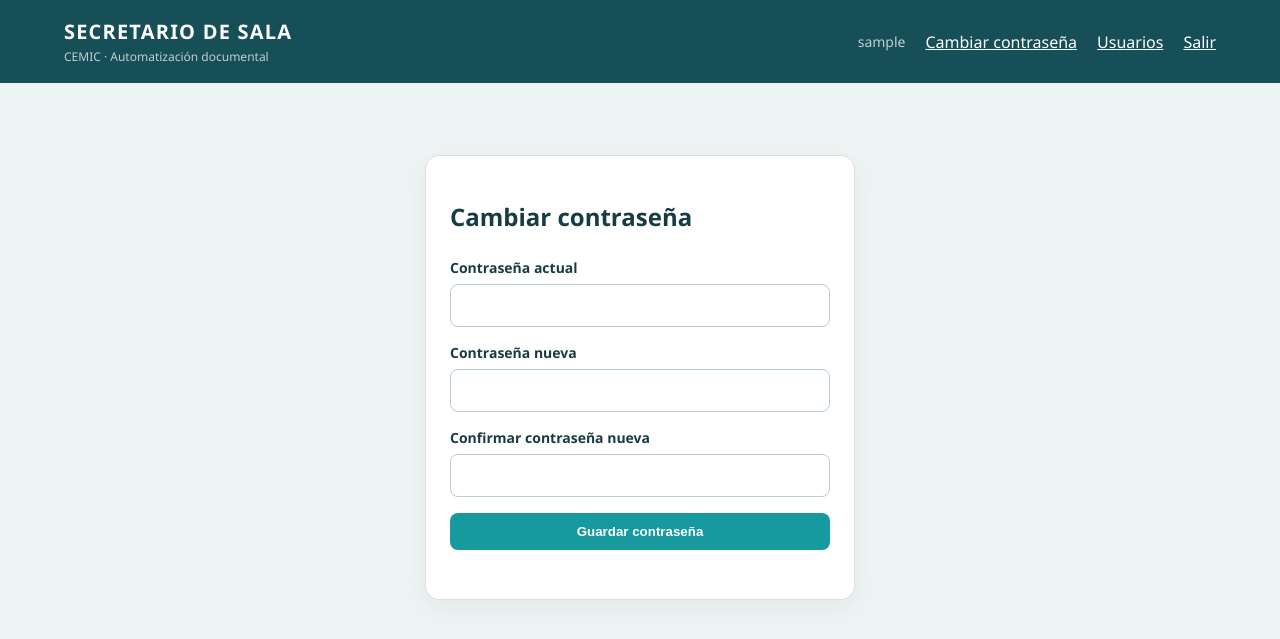
After one commit to IVANAGUSS12/evosmedicas, a Flask app: page /mi-clave in a window 1280 px wide. The commit adds this page. Shown: the top 639 px of the page. Run offline with Flask 3, Linux system fonts and the light colour scheme; the visitor is signed in with stand-in values (Sample User, id 1); some libraries are stand-ins or nearby versions.

Commit message:
Permitir cambio de clave y usar siempre pacientes todas

```diff
--- a/app.py
+++ b/app.py
@@ -194,6 +194,9 @@ def init_db():
             (ahora,),
         )
         con.execute(
+            "UPDATE trabajos SET estado_paciente = 'ALTA' WHERE estado_paciente = 'ACTIVO'"
+        )
+        con.execute(
             """UPDATE trabajos
                SET progreso = CASE
                    WHEN estado='COMPLETADO' THEN 100
@@ -269,6 +272,38 @@ def salir():
     return redirect(url_for("login"))
 
 
+@app.route("/mi-clave", methods=["GET", "POST"])
+@login_requerido
+def mi_clave():
+    if request.method == "POST":
+        clave_actual = request.form.get("clave_actual", "")
+        clave_nueva = request.form.get("clave_nueva", "")
+        clave_confirmacion = request.form.get("clave_confirmacion", "")
+        with db() as con:
+            usuario = con.execute(
+                "SELECT clave_hash FROM usuarios WHERE id = ?",
+                (session["usuario_id"],),
+            ).fetchone()
+            if not usuario or not check_password_hash(
+                usuario["clave_hash"], clave_actual
+            ):
+                flash("La contraseña actual no es correcta.")
+                return redirect(url_for("mi_clave"))
+            if len(clave_nueva) < 8:
+                flash("La contraseña nueva debe tener al menos 8 caracteres.")
+                return redirect(url_for("mi_clave"))
+            if clave_nueva != clave_confirmacion:
+                flash("La confirmación no coincide con la contraseña nueva.")
+                return redirect(url_for("mi_clave"))
+            con.execute(
+                "UPDATE usuarios SET clave_hash=? WHERE id=?",
+                (generate_password_hash(clave_nueva), session["usuario_id"]),
+            )
+        flash("Contraseña actualizada.")
+        return redirect(url_for("inicio"))
+    return render_template("mi_clave.html")
+
+
 @app.route("/")
 @login_requerido
 def inicio():
@@ -318,6 +353,7 @@ def crear_trabajo():
         flash("La fecha desde no puede ser posterior a la fecha hasta.")
         return redirect(url_for("inicio"))
 
+    estado_paciente = "ALTA"
     ahora = datetime.now().isoformat(timespec="seconds")
     with db() as con:
         cur = con.execute(
@@ -330,7 +366,7 @@ def crear_trabajo():
                 centro_atencion,
                 internacion,
                 dni,
-                request.form["estado_paciente"],
+                estado_paciente,
                 rango,
                 desde,
                 hasta,
--- a/automation.py
+++ b/automation.py
@@ -634,9 +634,8 @@ def _buscar_internacion(page, trabajo):
     ).last
     opcion_internacion.wait_for(state="visible")
     opcion_internacion.click()
-    estado = "ACTIVAS" if trabajo["estado_paciente"] == "ACTIVO" else "TODAS"
     page.locator('[id="formSelectInternacion:j_idt378_label"]').click()
-    page.get_by_role("option", name=estado, exact=True).click()
+    page.get_by_role("option", name="TODAS", exact=True).click()
     campo = _campo_buscar(page)
     campo.fill(trabajo["internacion"])
     page.get_by_role("button", name="Buscar", exact=True).click()
@@ -723,6 +722,8 @@ def _ordenar_evoluciones(page, modal):
             for i in range(min(filas.count(), 10))
         ]
         fechas = [fecha for fecha in fechas if fecha]
+        if len(fechas) == 1:
+            return
         if len(fechas) >= 2 and fechas[0] <= fechas[-1]:
             return
         encabezado.click()
--- a/templates/base.html
+++ b/templates/base.html
@@ -12,6 +12,7 @@
     {% if session.usuario %}
       <nav>
         <span>{{ session.usuario }}</span>
+        <a href="{{ url_for('mi_clave') }}">Cambiar contraseña</a>
         {% if session.administrador %}<a href="{{ url_for('usuarios') }}">Usuarios</a>{% endif %}
         <form method="post" action="{{ url_for('salir') }}" class="logout-form">
           <input type="hidden" name="csrf_token" value="{{ csrf_token() }}">
--- a/templates/inicio.html
+++ b/templates/inicio.html
@@ -10,10 +10,10 @@
 <section class="card">
   <form method="post" action="{{ url_for('crear_trabajo') }}" class="grid">
     <input type="hidden" name="csrf_token" value="{{ csrf_token() }}">
+    <input type="hidden" name="estado_paciente" value="ALTA">
     <label>Centro de atención<select name="centro_atencion" required>{% for centro in centros_atencion %}<option value="{{ centro }}">{{ centro }}</option>{% endfor %}</select></label>
     <label>Nº de internación<input name="internacion" required inputmode="numeric"></label>
     <label>DNI<input name="dni" required inputmode="numeric"></label>
-    <fieldset><legend>Estado del paciente</legend><label class="radio"><input type="radio" name="estado_paciente" value="ACTIVO" checked> Actualmente internado (ACTIVAS)</label><label class="radio"><input type="radio" name="estado_paciente" value="ALTA"> Tiene alta (TODAS)</label></fieldset>
     <fieldset><legend>Período solicitado</legend><label class="radio"><input type="radio" name="rango_tipo" value="TODA" checked> Toda la internación</label><label class="radio"><input type="radio" name="rango_tipo" value="RANGO"> Rango de fechas</label><div class="dates"><input type="date" name="fecha_desde"><input type="date" name="fecha_hasta"></div></fieldset>
     <button class="span">Agregar paciente</button>
   </form>
@@ -27,7 +27,7 @@
       <div>
         <strong>Internación {{ t.internacion }}</strong>
         <span>Centro {{ t.centro_atencion or "SAAVEDRA" }}</span>
-        <span>DNI {{ t.dni }} · {{ "ACTIVAS" if t.estado_paciente == "ACTIVO" else "TODAS" }}</span>
+        <span>DNI {{ t.dni }} · TODAS</span>
         <span>{% if t.rango_tipo == "RANGO" %}{{ t.fecha_desde }} al {{ t.fecha_hasta }}{% else %}Toda la internación{% endif %}</span>
         <span class="job-message">{{ t.mensaje }}</span>
       </div>
--- /dev/null
+++ b/templates/mi_clave.html
@@ -0,0 +1,13 @@
+{% extends "base.html" %}
+{% block contenido %}
+<section class="card login">
+  <h1>Cambiar contraseña</h1>
+  <form method="post">
+    <input type="hidden" name="csrf_token" value="{{ csrf_token() }}">
+    <label>Contraseña actual<input name="clave_actual" type="password" required autocomplete="current-password"></label>
+    <label>Contraseña nueva<input name="clave_nueva" type="password" required autocomplete="new-password"></label>
+    <label>Confirmar contraseña nueva<input name="clave_confirmacion" type="password" required autocomplete="new-password"></label>
+    <button>Guardar contraseña</button>
+  </form>
+</section>
+{% endblock %}
```
